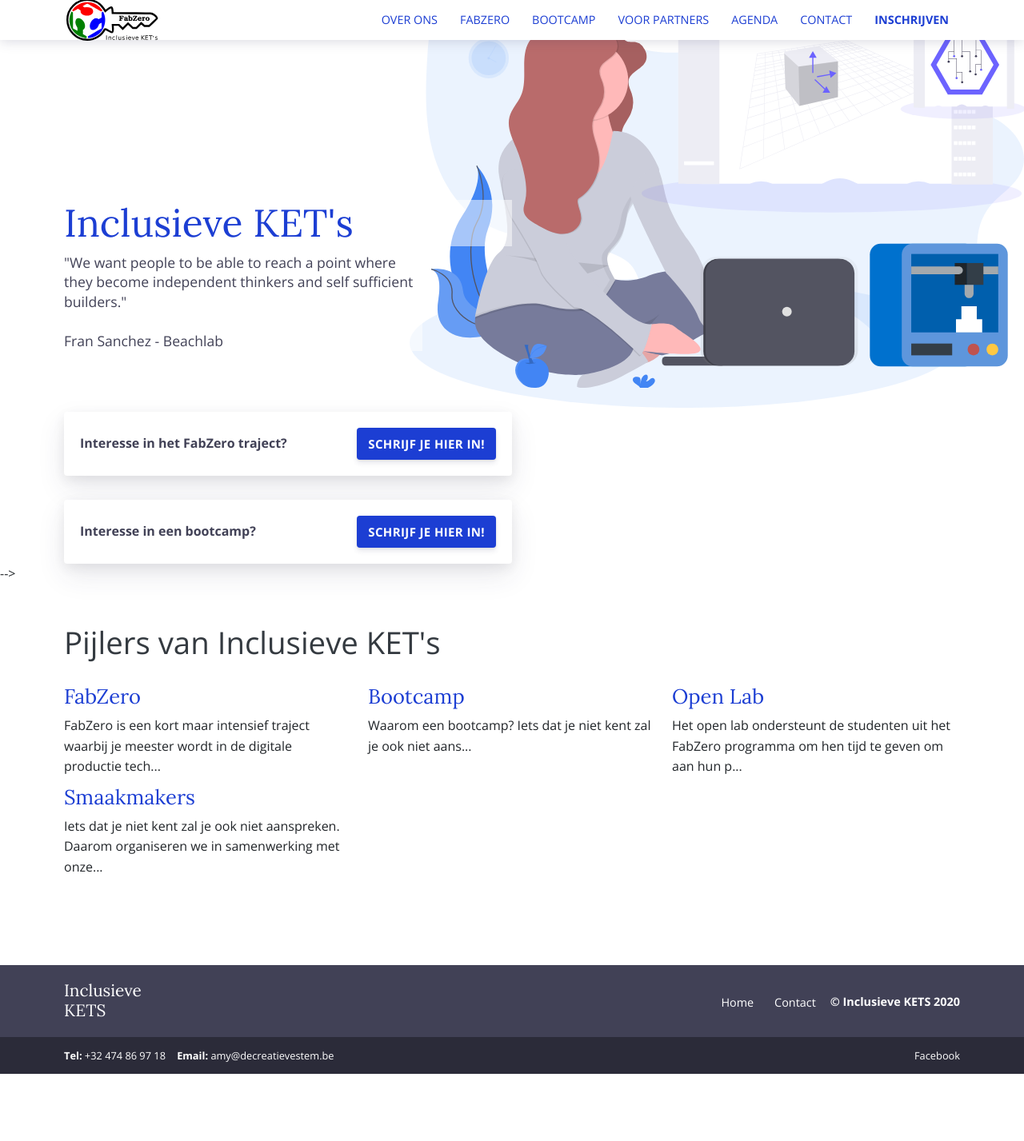
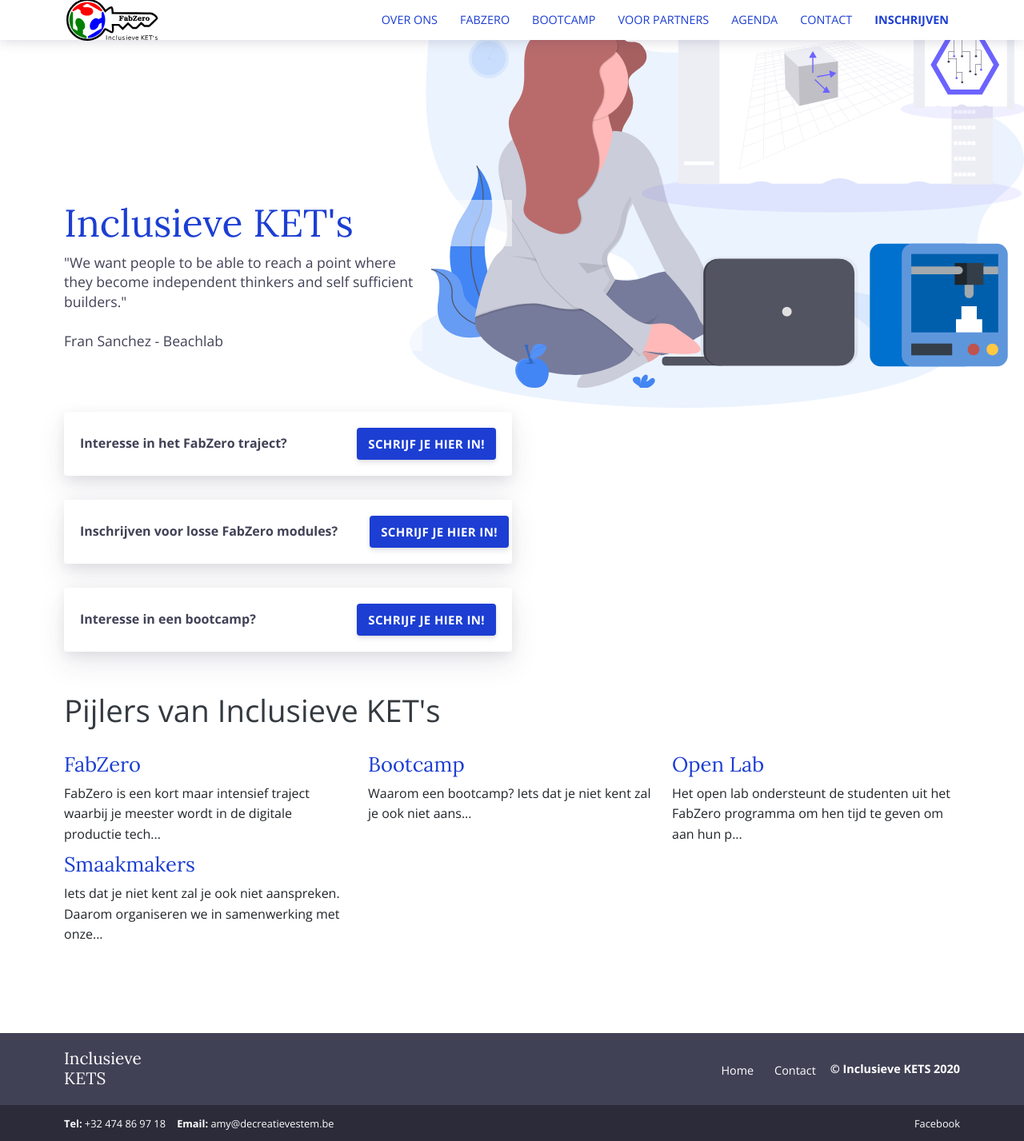
Before and after one commit to IngegnoMakerSpace/inclusievekets, a Jekyll site: the page built from index.html, in a window 1280 px wide. Shown: the whole page at 80% size. Built offline with Jekyll 4.4.1, drawn with Linux system fonts in a browser that asks for light colours; before the commit the page ends 1343 px from its top, so only the background shows below that.

Commit message:
update buttons with loose modules

```diff
--- a/index.html
+++ b/index.html
@@ -30,6 +30,19 @@
 <div class="container pt-3">
   <div class="call">
     <div class="call-box-top">
+      <div class="call-phone"><strong>Inschrijven voor losse FabZero modules? </strong>  </div>
+
+    </div>
+    <div class="call-box-bottom">
+      <a href="https://forms.gle/3Tgr9H4MXWxfjyFk9" class="button">Schrijf je hier in!</a>
+
+    </div>
+  </div>
+</div>
+
+<div class="container pt-3">
+  <div class="call">
+    <div class="call-box-top">
       <div class="call-phone"><strong>Interesse in een bootcamp? </strong>  </div>
 
     </div>
@@ -38,7 +51,7 @@
 
     </div>
   </div>
-</div>-->
+</div>
 
 
 <!-- Pijlers van inclusieve kets-->
```
